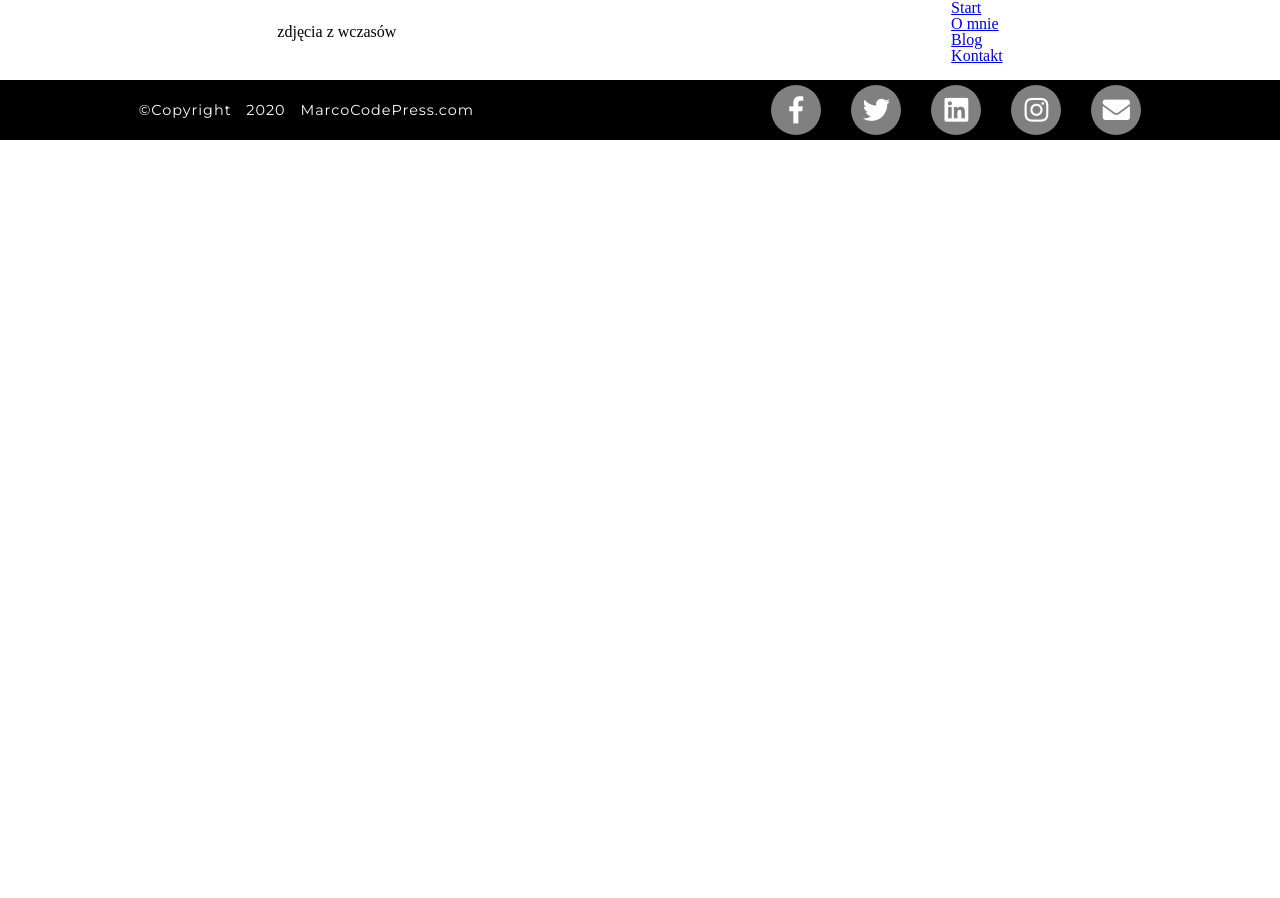
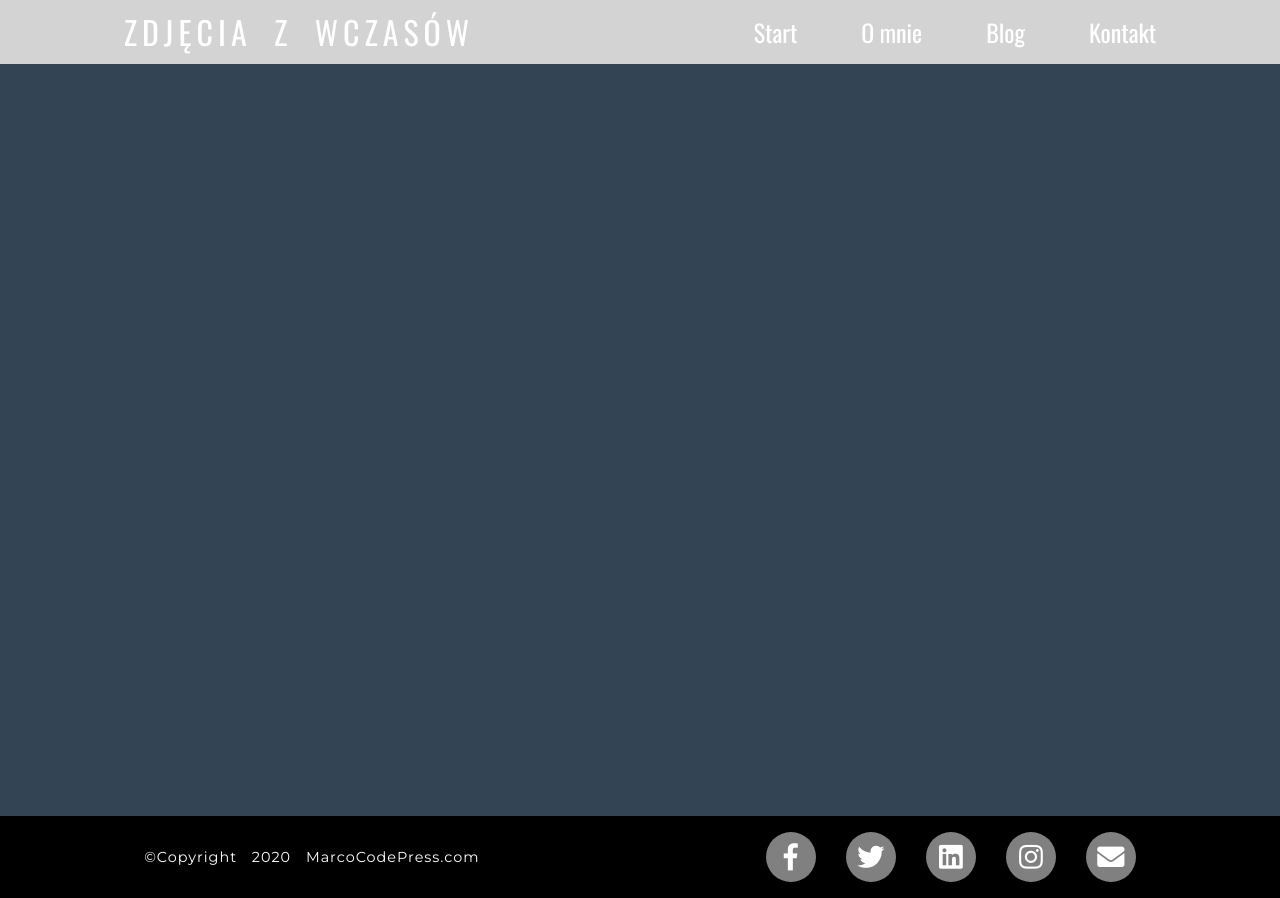
Before and after one commit to marcocollander/holiday-photo-gallery, a plain HTML site: page index.html in a window 1280 px wide. Before the commit the page ends 800 px from the top, so only its background shows below. Drawn offline with nearby package versions, Linux system fonts and the light colour scheme.

Commit message:
Add header styles

```diff
--- a/index.html
+++ b/index.html
@@ -18,19 +18,18 @@
       <ul>
         <li><a href="#">Start</a></li>
         <li><a href="#">O mnie</a></li>
-        <li><a href="#">Blog</a></li>
+        <li><a href="https://blog.raubuc.net" target="_blank">Blog</a></li>
         <li><a href="#">Kontakt</a></li>
       </ul>
     </nav>
   </header>
+  <main class="content">
+
+  </main>
 
   <footer>
     <div class="row">
-      <div class="col">
       <p class="copy-right">&copy;Copyright 2020 MarcoCodePress.com</p>
-      </div>
-
-      <div class="col">
       <ul class="social-media">
         <li><a href="#"><i class="fab fa-facebook-f"></i></a></li>
         <li><a href="#"><i class="fab fa-twitter"></i></a></li>
@@ -39,7 +38,6 @@
         <li><a href="#"><i class="fas fa-envelope"></i></a></li>
       </ul>
     </div>
-    </div>
   </footer>
 
   <script src="script.js"></script>
--- a/scss/layout/_footer.scss
+++ b/scss/layout/_footer.scss
@@ -1,6 +1,6 @@
 footer {
   background-color: darken($color: #000000, $amount: 0);
-  padding: 5px;
+  padding: 1rem;
   margin-top: 1rem;
 }
 
--- a/scss/layout/_header.scss
+++ b/scss/layout/_header.scss
@@ -1,6 +1,44 @@
 .row {
   display: flex;
   justify-content: space-around;
-  color: $color-dark;
   align-items: center;
+
+  h1 {
+    text-transform: uppercase;
+    font-size: 2rem;
+    letter-spacing: 5px;
+    word-spacing: 10px;
+  }
 }
+
+header.row {
+  position: fixed;
+  left: 0;
+  right: 0;
+  background-color: $color-light-dark;
+  padding: 1rem;
+  font-family: 'Oswald', sans-serif;
+  color: $color-light;
+}
+
+.menu {
+  ul {
+    display: flex;
+
+    li {
+      margin-left: 4rem;
+
+      a {
+        text-decoration: none;
+        color: inherit;
+        font-size: 1.5rem;
+        transition: font-size 0.2s linear;
+
+        &:hover {
+          font-size: 1.8rem;
+          letter-spacing: 2px;
+        }
+      }
+    }
+  }
+}
--- /dev/null
+++ b/scss/layout/_page.scss
@@ -0,0 +1,7 @@
+body {
+  background-color: $color-dark-light;
+}
+
+.content {
+  height: 100vh;
+}
--- a/scss/main.scss
+++ b/scss/main.scss
@@ -1,4 +1,6 @@
+@import url("https://fonts.googleapis.com/css2?family=Oswald:wght@400;700&display=swap");
 @import 'utils/reset';
 @import 'utils/variables';
+@import 'layout/page';
 @import 'layout/header';
 @import 'layout/footer';
--- /dev/null
+++ b/scss/utils/_variables.scss
@@ -0,0 +1,4 @@
+$color-light: #fff;
+$color-dark: #000;
+$color-light-dark: #d3d3d3;
+$color-dark-light: #334455;
```
Also changed, not shown: css/main.css, 1 other file. Lines whose indentation alone changed are shown as unchanged.
